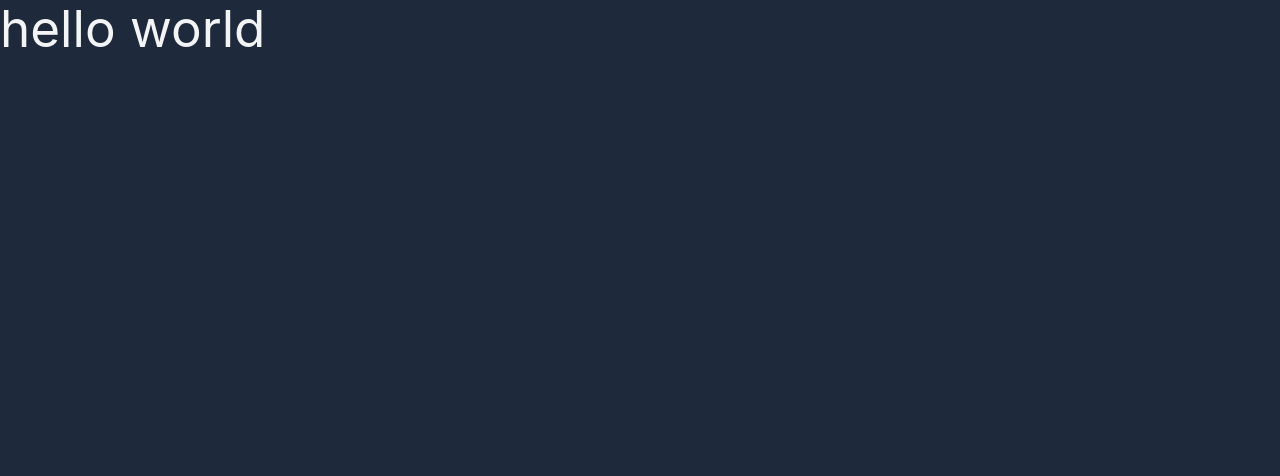
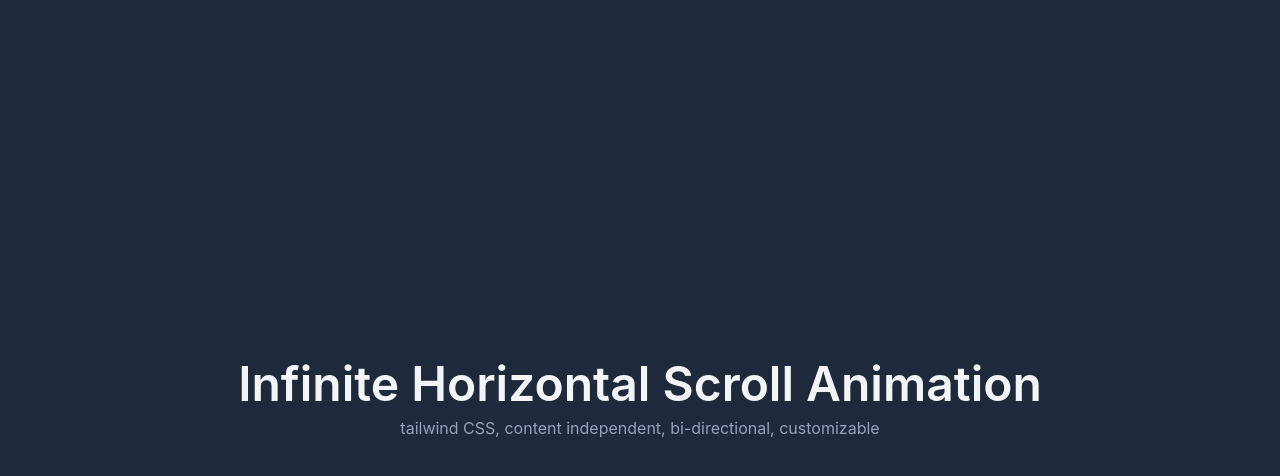
Before and after one commit to totti-rdz/react-tw-infinite-horizontal-scroll-animation, a React (Vite) app: page / in a window 1280 px wide. Shown: the top 476 px of the page. Built offline with nearby package versions, Linux system fonts and the light colour scheme.

Commit message:
use Title component

```diff
--- a/src/App.tsx
+++ b/src/App.tsx
@@ -1,8 +1,10 @@
+import Title from "./compontents/Title";
+
 function App() {
   return (
-    <>
-      <h1>hello world</h1>
-    </>
+    <main className="flex flex-col justify-center items-center h-screen w-screen">
+     <Title title="Infinite Horizontal Scroll Animation" subtitle=" tailwind CSS, content independent, bi-directional, customizable" />
+    </main>
   );
 }
 
```
